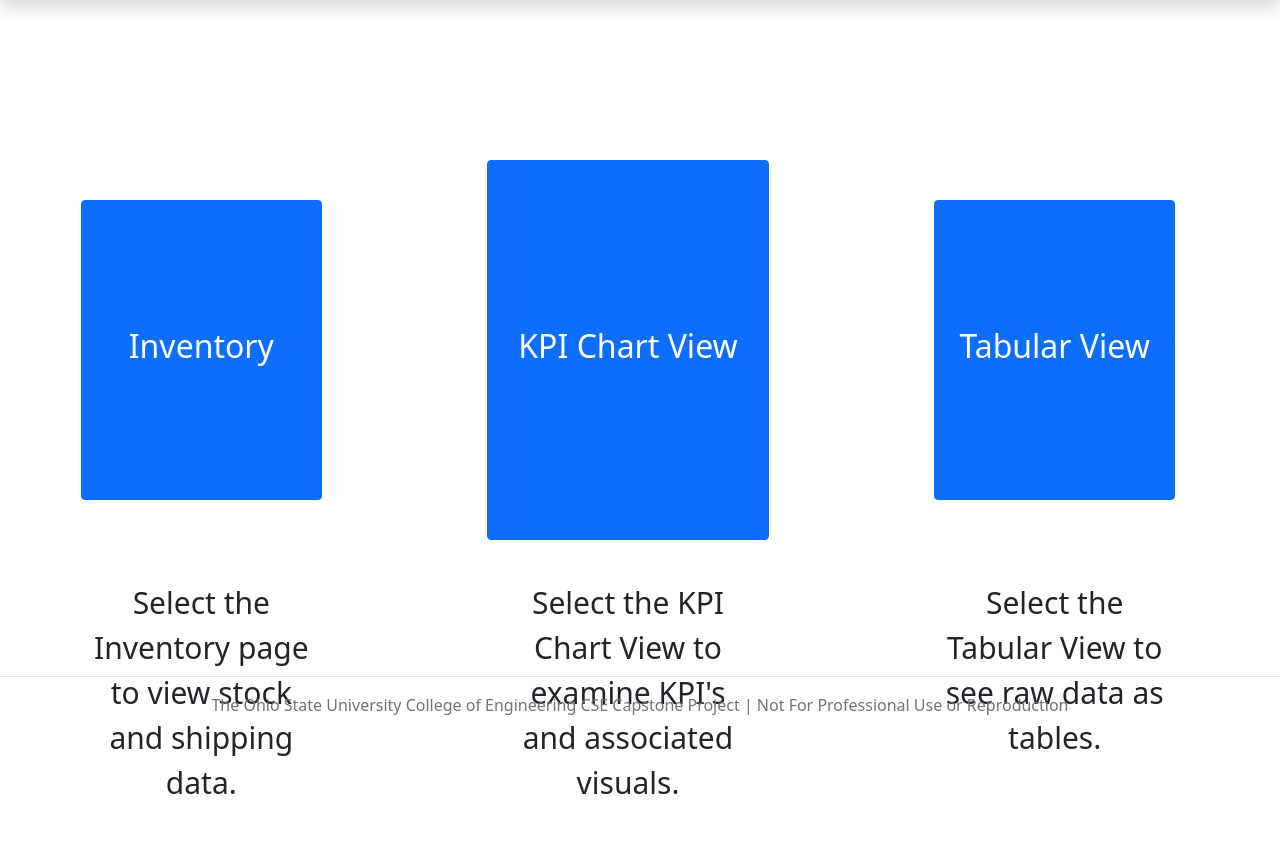
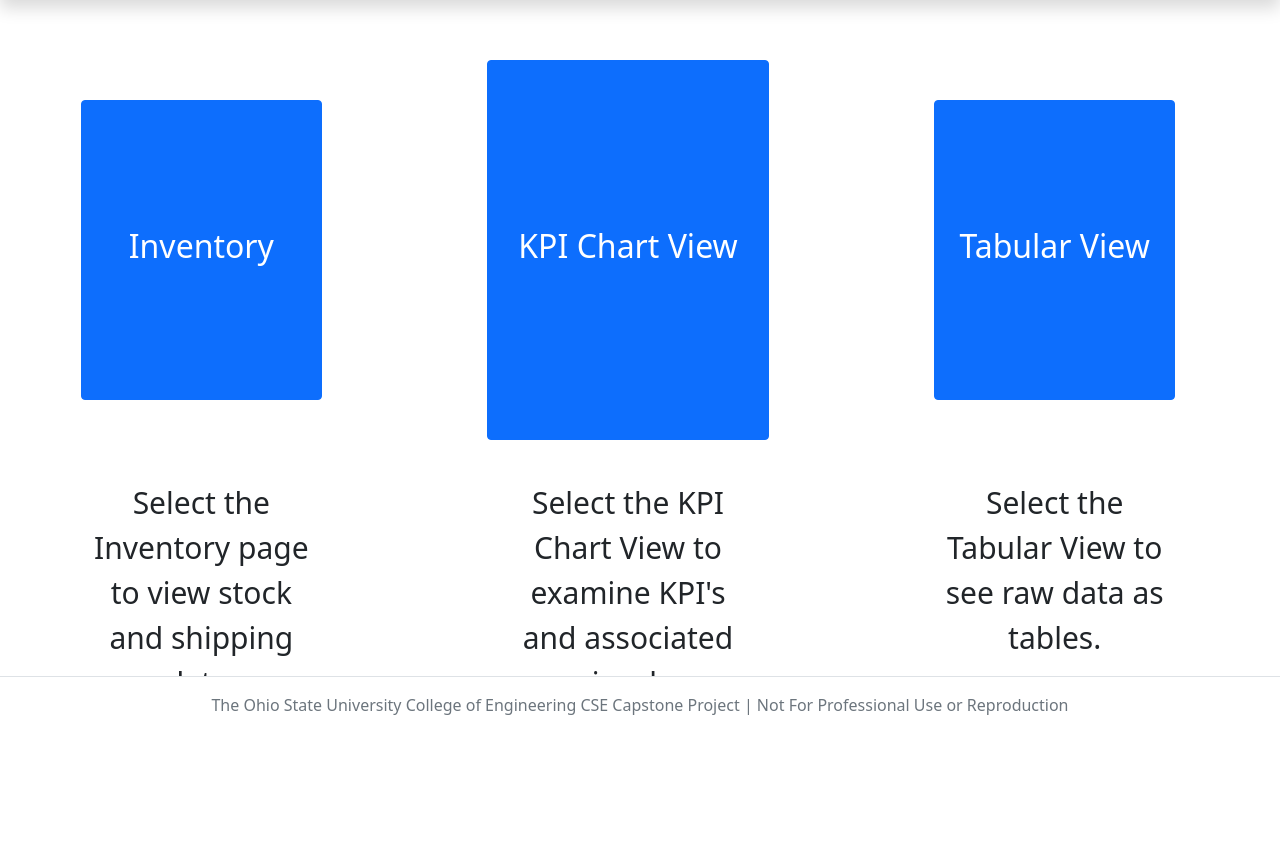
Before and after one commit to nkd7/Product-Dashboard, a Flask app: page / in a window 1280 px wide. Shown: the part 60-921 px from the top of the page. After the commit the page ends 775 px from the top, so only its background shows below. Run offline with Flask 2, Linux system fonts and the light colour scheme; some libraries are stand-ins or nearby versions.

Commit message:
minor updates

```diff
--- a/templates/HomePage.html
+++ b/templates/HomePage.html
@@ -19,19 +19,19 @@ button.homeButton:hover {
     <div class="row">
         <div class="col">
             <center>
-                <a href="/inventory/"><button class="btn btn-primary btn homeButton" style="margin: 200px auto 80px auto; width: 60%; height: 300px;"><h2>Inventory</h2></button></a>
+                <a href="/inventory/"><button class="btn btn-primary btn homeButton" style="margin: 100px auto 80px auto; width: 60%; height: 300px;"><h2>Inventory</h2></button></a>
                 <p style="width: 55%; font-size: 30px;">Select the Inventory page to view stock and shipping data.</p>
             </center>
         </div>
         <div class="col">
             <center>
-                <a href="/charts/"><button class="btn btn-primary btn homeButton" style="margin: 160px auto 40px auto; width: 70%; height: 380px;"><h2>KPI Chart View</h2></button></a>
+                <a href="/charts/"><button class="btn btn-primary btn homeButton" style="margin: 60px auto 40px auto; width: 70%; height: 380px;"><h2>KPI Chart View</h2></button></a>
                 <p style="width: 55%; font-size: 30px;">Select the KPI Chart View to examine KPI's and associated visuals.</p>
             </center>
         </div>
         <div class="col">
             <center>
-                <a href="/tabular/"><button class="btn btn-primary btn homeButton" style="margin: 200px auto 80px auto; width: 60%; height: 300px;"><h2>Tabular View</h2></button></a>
+                <a href="/tabular/"><button class="btn btn-primary btn homeButton" style="margin: 100px auto 80px auto; width: 60%; height: 300px;"><h2>Tabular View</h2></button></a>
                 <p style="width: 55%; font-size: 30px;">Select the Tabular View to see raw data as tables.</p>
             </center>
         </div>
--- a/templates/TabularPage.html
+++ b/templates/TabularPage.html
@@ -22,7 +22,7 @@
         </select>
     </div>
     <div class="col">
-        <label for="year">Data Type</label>
+        <label for="year">Year</label>
         <select id="year" name="year" class="form-control form-control-sm">
             <option>All</option>
             <option>2020</option>
@@ -31,7 +31,7 @@
         </select>
     </div>
     <div class="col">
-        <label for="demo">Data Type</label>
+        <label for="demo">Demographics</label>
         <select id="demo" name="demo" class="form-control form-control-sm">
             <option>N/A</option>
             <option>State</option>
--- a/templates/base_template.html
+++ b/templates/base_template.html
@@ -14,11 +14,12 @@
     {% block style %}{% endblock %}
     <style>
         #footer {
-            position: absolute;
-            padding: 10px 10px 0px 10px;
+            position: fixed;
+            padding: 10px 10px 10px 10px;
             bottom: 0;
             width: 100%;
             height: 2.5rem;
+            background-color: white;
         }
 
         .whole-height {
```
Also changed, not shown: templates/ChartPage.html (+9 -1 lines).
